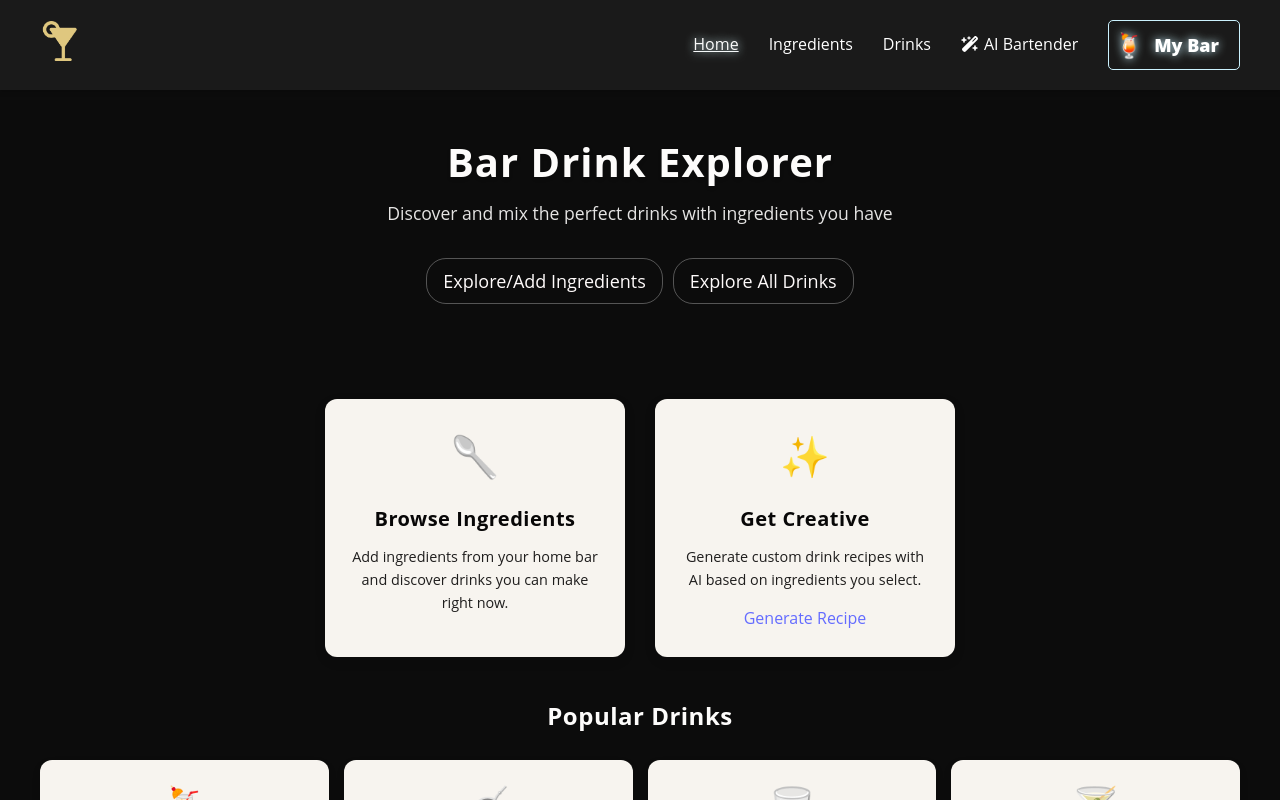
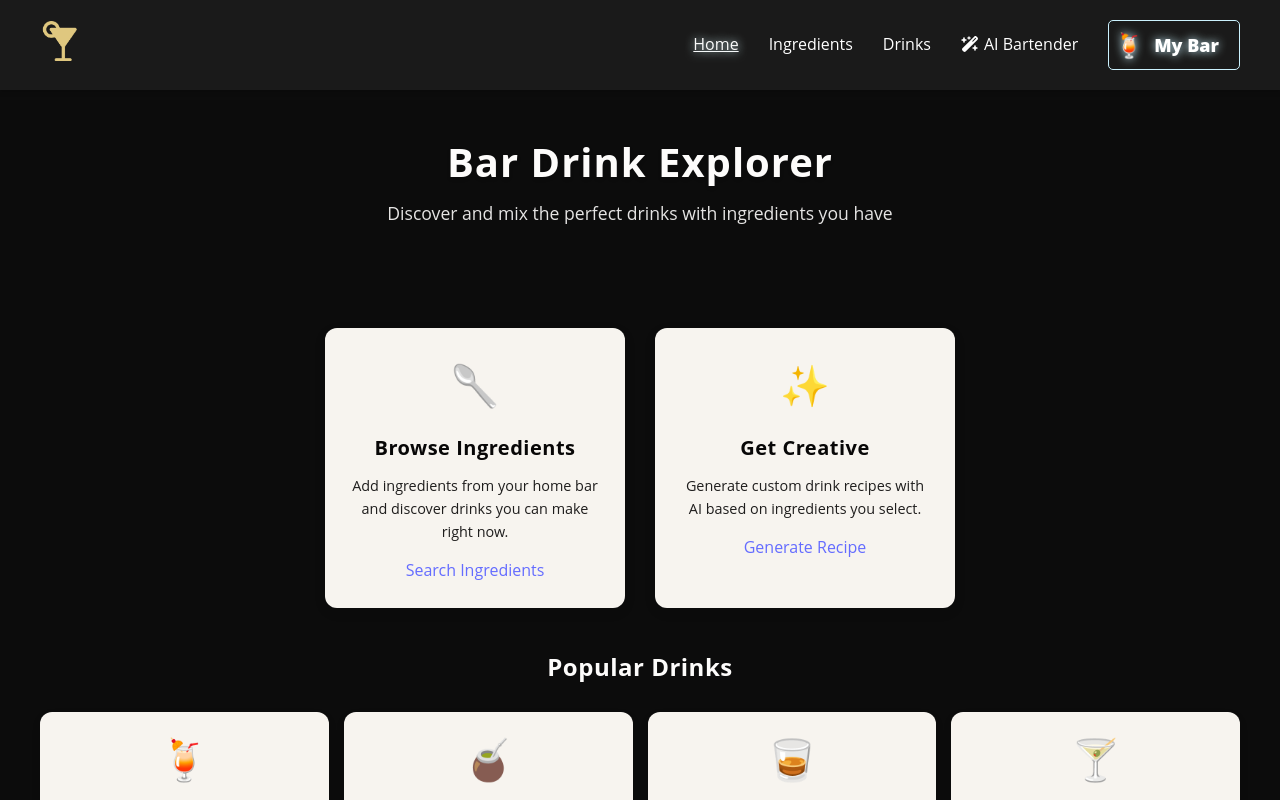
Before and after one commit to katerynaSup/drinq, a React (Vite) app in the folder audio-editor/frontend/: page / in a window 1280 px wide. Built offline with nearby package versions, Linux system fonts and the light colour scheme.

Commit message:
last min frontend changes

```diff
--- a/audio-editor/frontend/src/components/LandingPage.jsx
+++ b/audio-editor/frontend/src/components/LandingPage.jsx
@@ -10,14 +10,6 @@ const LandingPage = () => {
                 <h1 className="hero-title">Bar Drink Explorer</h1>
                 <p className="hero-subtitle">Discover and mix the perfect drinks with ingredients you have</p>
 
-                <div className="filter-tabs">
-                    <Link to="/ingredients" className="filter-tab">
-                        Explore/Add Ingredients
-                    </Link>
-                    <Link to="/drinks" className="filter-tab">
-                        Explore All Drinks
-                    </Link>
-                </div>
             </div>
 
             <div className="feature-section">
@@ -26,6 +18,7 @@ const LandingPage = () => {
                     <div className="feature-icon">🥄</div>
                     <h3>Browse Ingredients</h3>
                     <p>Add ingredients from your home bar and discover drinks you can make right now.</p>
+                    <Link to="/ingredients" className="feature-button">Search Ingredients</Link>
                 </div>
 
                 <div className="feature-card">
@@ -49,9 +42,9 @@ const LandingPage = () => {
                         <h3>Margarita</h3>
                     </Link>
 
-                    <Link to="/drinks/old-fashioned" className="popular-drink-card">
+                    <Link to="/drinks/paloma" className="popular-drink-card">
                         <div className="popular-drink-image">🥃</div>
-                        <h3>Old Fashioned</h3>
+                        <h3>Paloma</h3>
                     </Link>
 
                     <Link to="/drinks/cosmopolitan" className="popular-drink-card">
```
